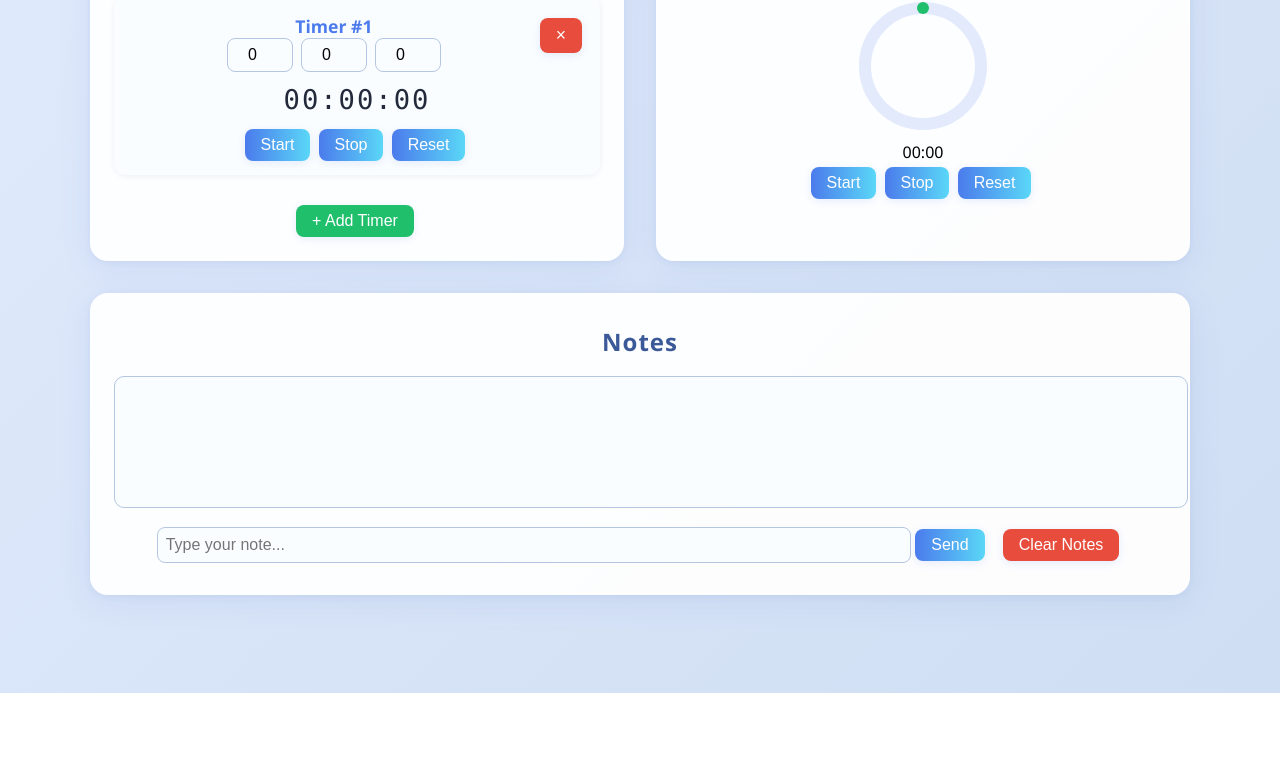
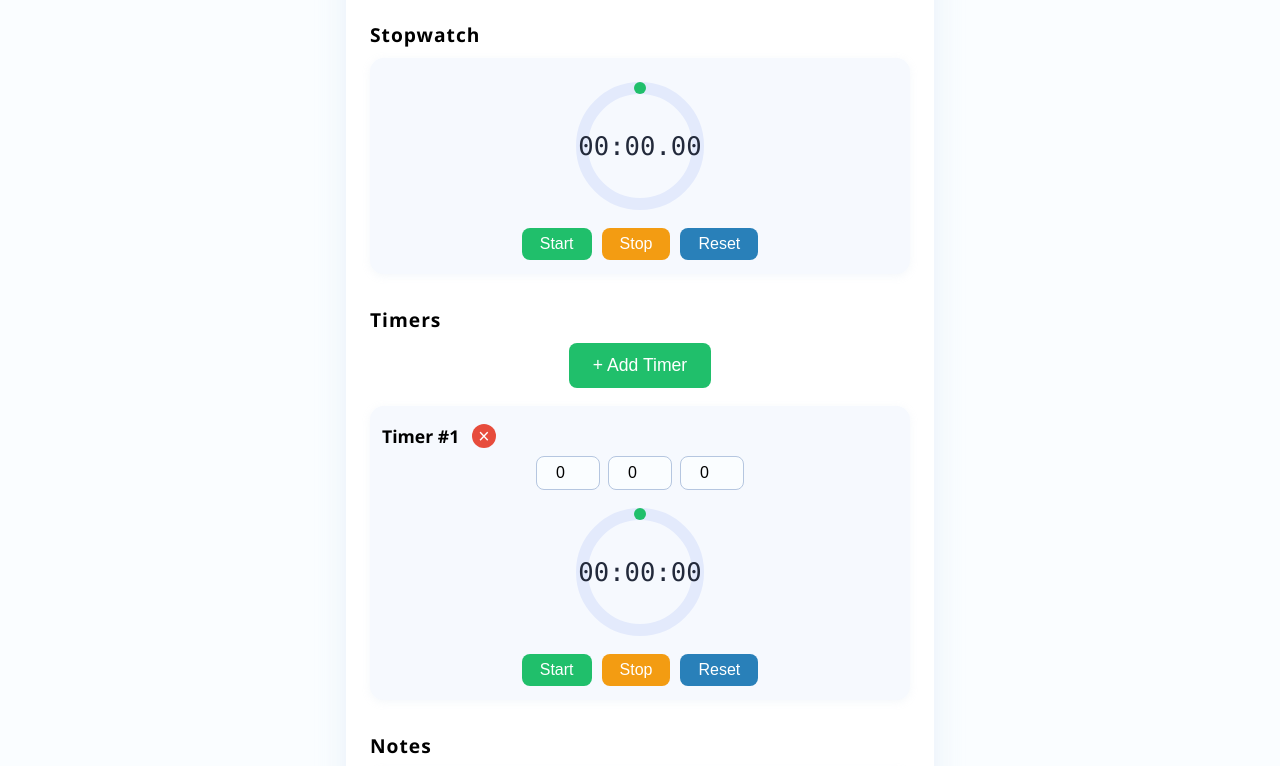
Before and after one commit to ABDW01/DADs-gift, a plain HTML site: page index.html in a window 1280 px wide. Shown: the part 147-913 px from the top of the page. Before the commit the page ends 840 px from the top, so only its background shows below. Drawn offline with Linux system fonts and the light colour scheme.

Commit message:
Update index.html

```diff
--- a/index.html
+++ b/index.html
@@ -1,195 +1,177 @@
 <!DOCTYPE html>
-<html>
+<html lang="en">
 <head>
-    <title>Multi-Timer, Stopwatch & Notes App</title>
-    <meta charset="utf-8">
-    <meta name="viewport" content="width=device-width,initial-scale=1">
+    <meta charset="UTF-8">
+    <title>Timers, Stopwatch & Notes App</title>
     <style>
-        body {
-            font-family: 'Segoe UI', Arial, sans-serif;
-            background: linear-gradient(135deg, #e0eafc 0%, #cfdef3 100%);
-            margin: 0;
-            padding: 0;
-            min-height: 100vh;
-        }
-        .container {
-            max-width: 1100px;
-            margin: 40px auto;
-            padding: 20px;
-        }
-        .grid {
-            display: grid;
-            grid-template-columns: 1fr 1fr;
-            gap: 32px;
-        }
-        @media (max-width: 900px) {
-            .grid { grid-template-columns: 1fr; }
-        }
-        .card {
-            background: rgba(255,255,255,0.95);
-            padding: 32px 24px 24px 24px;
-            border-radius: 18px;
-            margin-bottom: 32px;
-            box-shadow: 0 6px 32px 0 rgba(80,120,200,0.10), 0 1.5px 6px 0 rgba(80,120,200,0.07);
-            text-align: center;
-            position: relative;
-        }
-        h2 {
-            margin-top: 0;
-            margin-bottom: 18px;
-            font-weight: 600;
-            color: #3b5998;
-            letter-spacing: 1px;
-        }
-        .timer-list {
-            margin-bottom: 16px;
-        }
-        .timer-block {
-            background: #fafdff;
-            border-radius: 12px;
-            box-shadow: 0 1px 6px #0001;
-            margin-bottom: 20px;
-            padding: 18px 14px 14px 14px;
-            position: relative;
-        }
-        .timer-controls {
-            margin-top: 10px;
-        }
-        .timer-label {
-            font-weight: bold;
-            color: #4b7bec;
-            font-size: 1.1em;
-        }
-.timer-inputs {
-    display: flex;
-    justify-content: center;
-    align-items: center;
-    gap: 8px;
-    margin-bottom: 12px;
-}
-.timer-inputs input[type="number"] {
-    width: 50px;
-    padding: 7px;
-    border-radius: 8px;
-    border: 1px solid #b5c6e0;
-    font-size: 1em;
-    background: #fafdff;
-    text-align: center;
-}
-
-        .timer-value {
-            font-size: 1.7em;
-            font-family: 'Consolas', 'Courier New', monospace;
-            color: #232a3b;
-            letter-spacing: 2px;
-            margin-bottom: 10px;
-            margin-top: 0;
-        }
-        button {
-            background: linear-gradient(90deg, #4b7bec 0%, #5ad7f7 100%);
-            color: #fff;
-            border: none;
-            padding: 7px 16px;
-            border-radius: 8px;
-            font-size: 1em;
-            font-weight: 500;
-            cursor: pointer;
-            margin: 4px 4px 0 0;
-            box-shadow: 0 2px 8px #4b7bec22;
-            transition: background 0.2s, box-shadow 0.2s;
-        }
-        button:hover {
-            background: linear-gradient(90deg, #3867d6 0%, #48dbfb 100%);
-            box-shadow: 0 4px 16px #4b7bec33;
-        }
-        .add-timer-btn {
-            margin-top: 10px;
-            background: #20bf6b;
-        }
-        .add-timer-btn:hover {
-            background: #26de81;
-        }
-        #chatBox {
-            width: 100%;
-            height: 110px;
-            margin-bottom: 12px;
-            border-radius: 10px;
-            border: 1px solid #b5c6e0;
-            padding: 10px;
-            font-size: 1em;
-            background: #fafdff;
-            resize: none;
-            color: #232a3b;
-        }
-        #noteInput {
-            width: 70%;
-            padding: 8px;
-            border-radius: 8px;
-            border: 1px solid #b5c6e0;
-            font-size: 1em;
-            background: #fafdff;
-            margin-bottom: 8px;
-        }
-        #noteInput:focus {
-            border: 1.5px solid #4b7bec;
-            outline: none;
-        }
-        .clear-notes-btn {
-            background: #e74c3c;
-            margin-left: 10px;
-        }
-        .clear-notes-btn:hover {
-            background: #c0392b;
+        body { background: #fafdff; font-family: 'Segoe UI', Arial, sans-serif; margin: 0; }
+        .container { max-width: 540px; margin: 40px auto; background: #fff; border-radius: 18px; box-shadow: 0 6px 32px #b5c6e03d; padding: 32px 24px 24px 24px; }
+        h1 { text-align: center; margin-bottom: 24px; }
+        .section-title { margin-top: 32px; margin-bottom: 10px; font-size: 1.2em; font-weight: bold; letter-spacing: 1px; }
+        /* Timer block styles */
+        .timer-block { background: #f6f9fe; border-radius: 14px; box-shadow: 0 2px 8px #b5c6e026; margin-bottom: 22px; padding: 18px 12px 14px 12px; position: relative; }
+        .timer-label { font-weight: bold; margin-bottom: 8px; font-size: 1.1em; }
+        .timer-label button { background: #e74c3c; color: #fff; border: none; border-radius: 50%; width: 24px; height: 24px; font-size: 1.1em; cursor: pointer; margin-left: 8px; }
+        .timer-inputs { display: flex; justify-content: center; align-items: center; gap: 8px; margin-bottom: 12px; }
+        .timer-inputs input[type="number"] { width: 48px; padding: 7px; border-radius: 8px; border: 1px solid #b5c6e0; font-size: 1em; background: #fafdff; text-align: center; }
+        .timer-canvas-wrap { position: relative; width: 140px; height: 140px; margin: 0 auto 12px; }
+        .timer-canvas-label { position: absolute; left: 0; right: 0; top: 0; bottom: 0; display: flex; align-items: center; justify-content: center; font-size: 1.6em; font-family: 'Consolas', monospace; color: #232a3b; pointer-events: none; user-select: none; }
+        .timer-controls { display: flex; justify-content: center; gap: 10px; }
+        .timer-controls button { background: #20bf6b; color: #fff; border: none; border-radius: 8px; padding: 7px 18px; font-size: 1em; cursor: pointer; transition: background 0.2s; }
+        .timer-controls button:hover { background: #17a35a; }
+        .timer-controls button:nth-child(2) { background: #f39c12; }
+        .timer-controls button:nth-child(2):hover { background: #d68910; }
+        .timer-controls button:nth-child(3) { background: #2980b9; }
+        .timer-controls button:nth-child(3):hover { background: #1c5a85; }
+        .add-timer-btn { display: block; margin: 0 auto 18px auto; background: #20bf6b; color: #fff; border: none; border-radius: 8px; padding: 12px 24px; font-size: 1.1em; cursor: pointer; transition: background 0.2s; }
+        .add-timer-btn:hover { background: #17a35a; }
+        /* Stopwatch styles */
+        .stopwatch-block { background: #f6f9fe; border-radius: 14px; box-shadow: 0 2px 8px #b5c6e026; margin-bottom: 22px; padding: 18px 12px 14px 12px; }
+        .stopwatch-canvas-wrap { position: relative; width: 140px; height: 140px; margin: 0 auto 12px; }
+        .stopwatch-canvas-label { position: absolute; left: 0; right: 0; top: 0; bottom: 0; display: flex; align-items: center; justify-content: center; font-size: 1.6em; font-family: 'Consolas', monospace; color: #232a3b; pointer-events: none; user-select: none; }
+        .stopwatch-controls { display: flex; justify-content: center; gap: 10px; }
+        .stopwatch-controls button { background: #20bf6b; color: #fff; border: none; border-radius: 8px; padding: 7px 18px; font-size: 1em; cursor: pointer; transition: background 0.2s; }
+        .stopwatch-controls button:hover { background: #17a35a; }
+        .stopwatch-controls button:nth-child(2) { background: #f39c12; }
+        .stopwatch-controls button:nth-child(2):hover { background: #d68910; }
+        .stopwatch-controls button:nth-child(3) { background: #2980b9; }
+        .stopwatch-controls button:nth-child(3):hover { background: #1c5a85; }
+        /* Notes styles */
+        .notes-block { background: #f6f9fe; border-radius: 14px; box-shadow: 0 2px 8px #b5c6e026; margin-bottom: 22px; padding: 18px 12px 14px 12px; }
+        .notes-list { list-style: none; padding: 0; margin: 0; }
+        .note-item { background: #fff; border-radius: 8px; margin-bottom: 10px; padding: 10px 12px; display: flex; align-items: center; justify-content: space-between; }
+        .note-text { flex: 1; margin-right: 10px; }
+        .note-actions button { background: #e74c3c; color: #fff; border: none; border-radius: 6px; padding: 4px 10px; font-size: 0.9em; cursor: pointer; margin-left: 4px; }
+        .note-actions button.edit-btn { background: #2980b9; }
+        .add-note-form { display: flex; gap: 8px; margin-top: 10px; }
+        .add-note-form input[type="text"] { flex: 1; padding: 7px; border-radius: 8px; border: 1px solid #b5c6e0; font-size: 1em; }
+        .add-note-form button { background: #20bf6b; color: #fff; border: none; border-radius: 8px; padding: 7px 18px; font-size: 1em; cursor: pointer; transition: background 0.2s; }
+        .add-note-form button:hover { background: #17a35a; }
+        @media (max-width: 600px) {
+            .container { padding: 12px 2vw; }
+            .timer-canvas-wrap, .stopwatch-canvas-wrap { width: 100px; height: 100px; }
         }
     </style>
 </head>
 <body>
     <div class="container">
-    <div class="grid">
-        <div class="card">
-            <h2>Timers</h2>
-            <div id="timerList" class="timer-list"></div>
-            <button class="add-timer-btn" onclick="addTimer()">+ Add Timer</button>
+        <h1>Timers, Stopwatch & Notes</h1>
+
+        <!-- Stopwatch Section -->
+        <div class="section-title">Stopwatch</div>
+        <div class="stopwatch-block">
+            <div class="stopwatch-canvas-wrap">
+                <canvas id="stopwatchCanvas" width="140" height="140"></canvas>
+                <div class="stopwatch-canvas-label" id="stopwatchLabel">00:00:00.00</div>
             </div>
-        <div class="card">
-            <h2>Stopwatch</h2>
-            <canvas id="stopwatchCanvas" width="140" height="140"></canvas>
-            <div class="stopwatch-value" id="stopwatchValue">00:00</div>
-            <button onclick="startStopwatch()">Start</button>
-            <button onclick="stopStopwatch()">Stop</button>
+            <div class="stopwatch-controls">
+                <button onclick="startStopwatch()" id="swStartBtn">Start</button>
+                <button onclick="stopStopwatch()" id="swStopBtn" disabled>Stop</button>
                 <button onclick="resetStopwatch()">Reset</button>
             </div>
         </div>
-    <div class="card">
-        <h2>Notes</h2>
-        <textarea id="chatBox" readonly></textarea><br>
-        <input type="text" id="noteInput" placeholder="Type your note...">
-        <button onclick="sendNote()">Send</button>
-        <button class="clear-notes-btn" onclick="clearNotes()">Clear Notes</button>
+
+        <!-- Timer Section -->
+        <div class="section-title">Timers</div>
+        <button class="add-timer-btn" onclick="addTimer()">+ Add Timer</button>
+        <div id="timerList"></div>
+
+        <!-- Notes Section -->
+        <div class="section-title">Notes</div>
+        <div class="notes-block">
+            <ul class="notes-list" id="notesList"></ul>
+            <form class="add-note-form" onsubmit="addNote(event)">
+                <input type="text" id="noteInput" placeholder="Add a note..." required>
+                <button type="submit">Add</button>
+            </form>
         </div>
     </div>
+
     <script>
-// --- Multiple Timers ---
-let timerIdCounter = 0;
+        // ----------------- STOPWATCH -----------------
+        let swStartTime = 0, swElapsed = 0, swInterval = null, swRunning = false;
+        function formatStopwatch(ms) {
+            let cs = Math.floor((ms % 1000) / 10);
+            let s = Math.floor(ms / 1000) % 60;
+            let m = Math.floor(ms / 60000) % 60;
+            let h = Math.floor(ms / 3600000);
+            return (h > 0 ? String(h).padStart(2,'0')+':' : '') +
+                   String(m).padStart(2,'0')+':' + String(s).padStart(2,'0') + '.' + String(cs).padStart(2,'0');
+        }
+        function drawStopwatchCircle(ms) {
+            const canvas = document.getElementById('stopwatchCanvas');
+            const ctx = canvas.getContext('2d');
+            ctx.clearRect(0, 0, canvas.width, canvas.height);
+            // Background
+            ctx.beginPath();
+            ctx.arc(70, 70, 58, 0, 2 * Math.PI);
+            ctx.strokeStyle = '#e3eafc';
+            ctx.lineWidth = 12;
+            ctx.stroke();
+            // Progress
+            let percent = ((ms % 60000) / 60000); // loop every minute
+            ctx.beginPath();
+            ctx.arc(70, 70, 58, -Math.PI/2, (2 * Math.PI * percent) - Math.PI/2, false);
+            ctx.strokeStyle = '#20bf6b';
+            ctx.lineWidth = 12;
+            ctx.lineCap = 'round';
+            ctx.stroke();
+            // Label
+            document.getElementById('stopwatchLabel').textContent = formatStopwatch(ms);
+        }
+        function updateStopwatch() {
+            if (swRunning) {
+                swElapsed = Date.now() - swStartTime;
+                drawStopwatchCircle(swElapsed);
+                requestAnimationFrame(updateStopwatch);
+            }
+        }
+        function startStopwatch() {
+            if (swRunning) return;
+            swStartTime = Date.now() - swElapsed;
+            swRunning = true;
+            document.getElementById('swStartBtn').disabled = true;
+            document.getElementById('swStopBtn').disabled = false;
+            updateStopwatch();
+        }
+        function stopStopwatch() {
+            if (!swRunning) return;
+            swElapsed = Date.now() - swStartTime;
+            swRunning = false;
+            document.getElementById('swStartBtn').disabled = false;
+            document.getElementById('swStopBtn').disabled = true;
+            drawStopwatchCircle(swElapsed);
+        }
+        function resetStopwatch() {
+            swRunning = false;
+            swElapsed = 0;
+            document.getElementById('swStartBtn').disabled = false;
+            document.getElementById('swStopBtn').disabled = true;
+            drawStopwatchCircle(0);
+        }
+        // Initialize
+        drawStopwatchCircle(0);
+
+        // ----------------- TIMERS -----------------
         let timers = {};
-
+        let timerCounter = 1;
         function addTimer() {
-    const id = ++timerIdCounter;
-    timers[id] = {
-        interval: null,
-        total: 0,
-        left: 0,
-        running: false
-    };
+            const id = timerCounter++;
+            timers[id] = { id, total: 0, left: 0, interval: null, running: false };
             renderTimers();
         }
-
         function removeTimer(id) {
             stopTimer(id);
             delete timers[id];
             renderTimers();
         }
-
+        function formatTimeHMS(sec) {
+            sec = Math.max(0, sec|0);
+            let h = Math.floor(sec/3600);
+            let m = Math.floor((sec%3600)/60);
+            let s = sec%60;
+            return [h,m,s].map(x=>String(x).padStart(2,'0')).join(':');
+        }
         function renderTimers() {
             const timerList = document.getElementById('timerList');
             timerList.innerHTML = '';
@@ -198,32 +180,52 @@ function renderTimers() {
                 const block = document.createElement('div');
                 block.className = 'timer-block';
                 block.innerHTML = `
-            <div class="timer-label">Timer #${id}
-                <button style="float:right;background:#e74c3c;" onclick="removeTimer(${id})" title="Remove Timer">&times;</button>
+                    <div class="timer-label">
+                        Timer #${id}
+                        <button onclick="removeTimer(${id})" title="Remove Timer">&times;</button>
                     </div>
                     <div class="timer-inputs">
-                <input type="number" id="h_${id}" placeholder="HH" min="0" max="99" value="0">
-                <input type="number" id="m_${id}" placeholder="MM" min="0" max="59" value="0">
-                <input type="number" id="s_${id}" placeholder="SS" min="0" max="59" value="0">
+                        <input type="number" id="h_${id}" placeholder="HH" min="0" max="99" value="0" ${t.running ? 'disabled' : ''}>
+                        <input type="number" id="m_${id}" placeholder="MM" min="0" max="59" value="0" ${t.running ? 'disabled' : ''}>
+                        <input type="number" id="s_${id}" placeholder="SS" min="0" max="59" value="0" ${t.running ? 'disabled' : ''}>
                     </div>
-            <div class="timer-value" id="timerValue_${id}">${formatTimeHMS(t.left || 0)}</div>
+                    <div class="timer-canvas-wrap">
+                        <canvas id="timerCanvas_${id}" width="140" height="140"></canvas>
+                        <div class="timer-canvas-label" id="timerLabel_${id}">${formatTimeHMS(t.left || 0)}</div>
+                    </div>
                     <div class="timer-controls">
-                <button onclick="startTimer(${id})">Start</button>
-                <button onclick="stopTimer(${id})">Stop</button>
+                        <button onclick="startTimer(${id})" ${t.running ? 'disabled' : ''}>Start</button>
+                        <button onclick="stopTimer(${id})" ${!t.running ? 'disabled' : ''}>Stop</button>
                         <button onclick="resetTimer(${id})">Reset</button>
                     </div>
                 `;
                 timerList.appendChild(block);
+                drawTimerCircle(id, t.left || 0, t.total || 1);
             });
         }
-
-function formatTimeHMS(sec) {
-    let h = Math.floor(sec / 3600);
-    let m = Math.floor((sec % 3600) / 60);
-    let s = sec % 60;
-    return String(h).padStart(2,'0') + ':' + String(m).padStart(2,'0') + ':' + String(s).padStart(2,'0');
+        function drawTimerCircle(id, left, total) {
+            const canvas = document.getElementById(`timerCanvas_${id}`);
+            if (!canvas) return;
+            const ctx = canvas.getContext('2d');
+            const percent = total > 0 ? left / total : 0;
+            ctx.clearRect(0, 0, canvas.width, canvas.height);
+            // Background
+            ctx.beginPath();
+            ctx.arc(70, 70, 58, 0, 2 * Math.PI);
+            ctx.strokeStyle = '#e3eafc';
+            ctx.lineWidth = 12;
+            ctx.stroke();
+            // Progress arc
+            ctx.beginPath();
+            ctx.arc(70, 70, 58, -Math.PI/2, (2 * Math.PI * percent) - Math.PI/2, false);
+            ctx.strokeStyle = '#20bf6b';
+            ctx.lineWidth = 12;
+            ctx.lineCap = 'round';
+            ctx.stroke();
+            // Label
+            const label = document.getElementById(`timerLabel_${id}`);
+            if (label) label.textContent = formatTimeHMS(left);
         }
-
         function startTimer(id) {
             stopTimer(id);
             const h = parseInt(document.getElementById(`h_${id}`).value) || 0;
@@ -234,109 +236,90 @@ function startTimer(id) {
             timers[id].total = total;
             timers[id].left = total;
             timers[id].running = true;
-    document.getElementById(`timerValue_${id}`).textContent = formatTimeHMS(timers[id].left);
+            renderTimers(); // disables inputs, updates buttons
             timers[id].interval = setInterval(() => {
                 timers[id].left--;
-        document.getElementById(`timerValue_${id}`).textContent = formatTimeHMS(timers[id].left);
+                drawTimerCircle(id, timers[id].left, timers[id].total);
                 if (timers[id].left <= 0) {
                     stopTimer(id);
-            document.getElementById(`timerValue_${id}`).textContent = "00:00:00";
+                    drawTimerCircle(id, 0, timers[id].total);
                 }
             }, 1000);
         }
-
         function stopTimer(id) {
-    if (timers[id].interval) {
+            if (timers[id] && timers[id].interval) {
                 clearInterval(timers[id].interval);
                 timers[id].interval = null;
                 timers[id].running = false;
+                renderTimers();
             }
         }
-
         function resetTimer(id) {
             stopTimer(id);
-    timers[id].left = timers[id].total;
-    document.getElementById(`timerValue_${id}`).textContent = formatTimeHMS(timers[id].left || 0);
+            timers[id].left = timers[id].total || 0;
+            renderTimers();
         }
+        // Add the first timer on load
+        addTimer();
 
-// --- Stopwatch ---
-let stopwatchInterval, stopwatchSec = 0;
-function drawCircle(canvasId, percent, color, label) {
-    const canvas = document.getElementById(canvasId);
-    const ctx = canvas.getContext('2d');
-    ctx.clearRect(0, 0, canvas.width, canvas.height);
-    ctx.beginPath();
-    ctx.arc(70, 70, 58, 0, 2 * Math.PI);
-    ctx.strokeStyle = '#e3eafc';
-    ctx.lineWidth = 12;
-    ctx.stroke();
-    ctx.beginPath();
-    ctx.arc(70, 70, 58, -Math.PI/2, (2 * Math.PI * percent) - Math.PI/2);
-    ctx.strokeStyle = color;
-    ctx.lineWidth = 12;
-    ctx.lineCap = 'round';
-    ctx.stroke();
-    if(label) {
-        ctx.font = '18px Segoe UI, Arial';
-        ctx.fillStyle = '#4b7bec';
-        ctx.textAlign = 'center';
-        ctx.textBaseline = 'middle';
-        ctx.fillText(label, 70, 70);
+        // ----------------- NOTES -----------------
+        let notes = [];
+        function renderNotes() {
+            const notesList = document.getElementById('notesList');
+            notesList.innerHTML = '';
+            notes.forEach((note, idx) => {
+                const li = document.createElement('li');
+                li.className = 'note-item';
+                if (note.editing) {
+                    li.innerHTML = `
+                        <input type="text" value="${note.text.replace(/"/g, '&quot;')}" id="editNote_${idx}" style="flex:1; margin-right:8px;">
+                        <div class="note-actions">
+                            <button class="edit-btn" onclick="saveEditNote(${idx})">Save</button>
+                            <button onclick="deleteNote(${idx})">Delete</button>
+                        </div>
+                    `;
+                } else {
+                    li.innerHTML = `
+                        <span class="note-text">${note.text}</span>
+                        <div class="note-actions">
+                            <button class="edit-btn" onclick="editNote(${idx})">Edit</button>
+                            <button onclick="deleteNote(${idx})">Delete</button>
+                        </div>
+                    `;
+                }
+                notesList.appendChild(li);
+            });
+        }
+        function addNote(event) {
+            event.preventDefault();
+            const input = document.getElementById('noteInput');
+            const text = input.value.trim();
+            if (text) {
+                notes.push({ text, editing: false });
+                input.value = '';
+                renderNotes();
             }
         }
-function formatTime(sec) {
-    return String(Math.floor(sec/60)).padStart(2,'0') + ':' + String(sec%60).padStart(2,'0');
+        function editNote(idx) {
+            notes[idx].editing = true;
+            renderNotes();
+            document.getElementById(`editNote_${idx}`).focus();
         }
-function startStopwatch() {
-    clearInterval(stopwatchInterval);
-    stopwatchInterval = setInterval(() => {
-        stopwatchSec++;
-        drawCircle('stopwatchCanvas', (stopwatchSec%60)/60, '#20bf6b');
-        document.getElementById('stopwatchValue').textContent = formatTime(stopwatchSec);
-    }, 1000);
-}
-function stopStopwatch() {
-    clearInterval(stopwatchInterval);
-}
-function resetStopwatch() {
-    clearInterval(stopwatchInterval);
-    stopwatchSec = 0;
-    drawCircle('stopwatchCanvas', 0, '#20bf6b');
-    document.getElementById('stopwatchValue').textContent = '00:00';
-}
-drawCircle('stopwatchCanvas', 0, '#20bf6b');
-
-// --- Notes (shared via localStorage) ---
-function appendNote(msg) {
-    const chatBox = document.getElementById('chatBox');
-    chatBox.value += msg + '\n';
-    chatBox.scrollTop = chatBox.scrollHeight;
-}
-function sendNote() {
-    const input = document.getElementById('noteInput');
-    if(input.value.trim()) {
-        const msg = 'User: ' + input.value.trim();
-        appendNote(msg);
-        localStorage.setItem('note', msg + '|' + Date.now());
-        input.value = '';
+        function saveEditNote(idx) {
+            const input = document.getElementById(`editNote_${idx}`);
+            const text = input.value.trim();
+            if (text) {
+                notes[idx].text = text;
+                notes[idx].editing = false;
+                renderNotes();
             }
         }
-function clearNotes() {
-    document.getElementById('chatBox').value = '';
-    localStorage.setItem('clearNotes', Date.now());
+        function deleteNote(idx) {
+            notes.splice(idx, 1);
+            renderNotes();
         }
-window.addEventListener('storage', function(e) {
-    if(e.key === 'note' && e.newValue) {
-        const msg = e.newValue.split('|')[0];
-        appendNote(msg);
-    }
-    if(e.key === 'clearNotes') {
-        document.getElementById('chatBox').value = '';
-    }
-});
-
-// --- Initialize with one timer ---
-addTimer();
+        // Initial render
+        renderNotes();
     </script>
 </body>
 </html>
```
Lines whose indentation alone changed are shown as unchanged.
